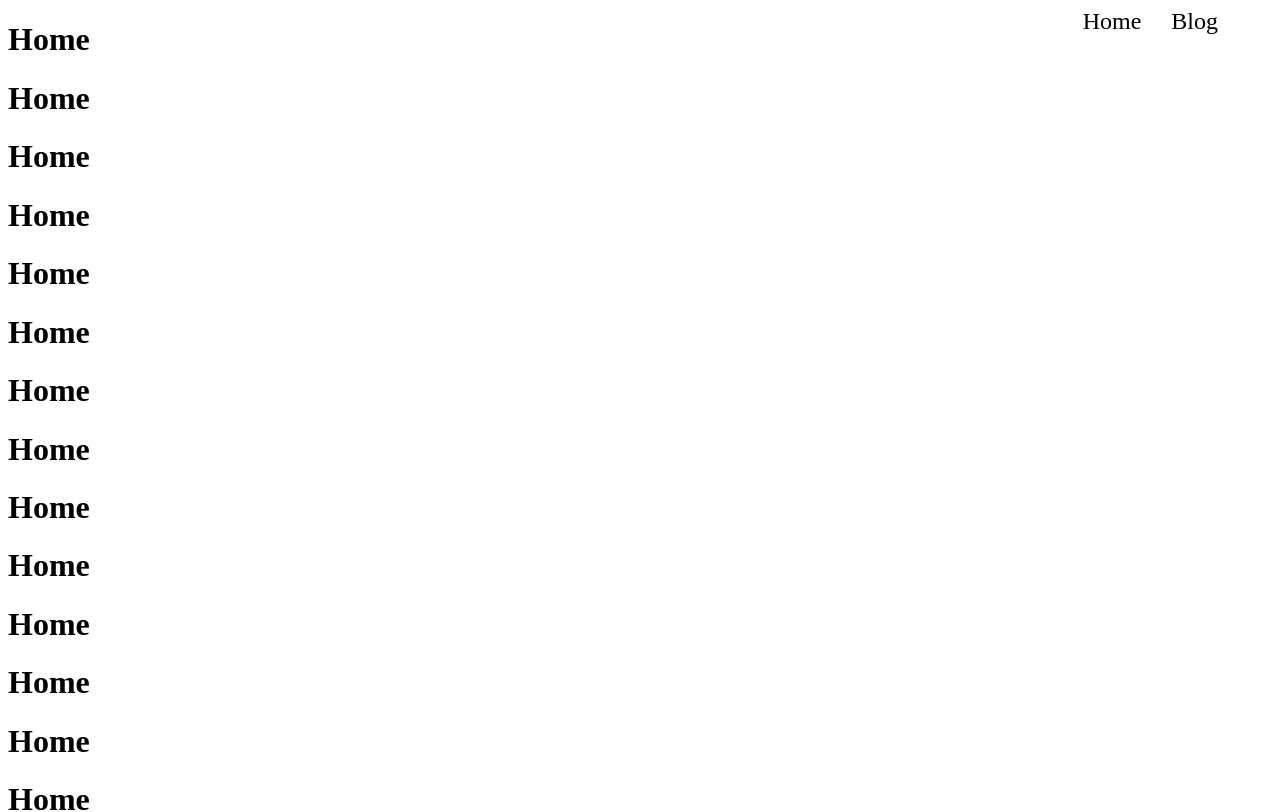
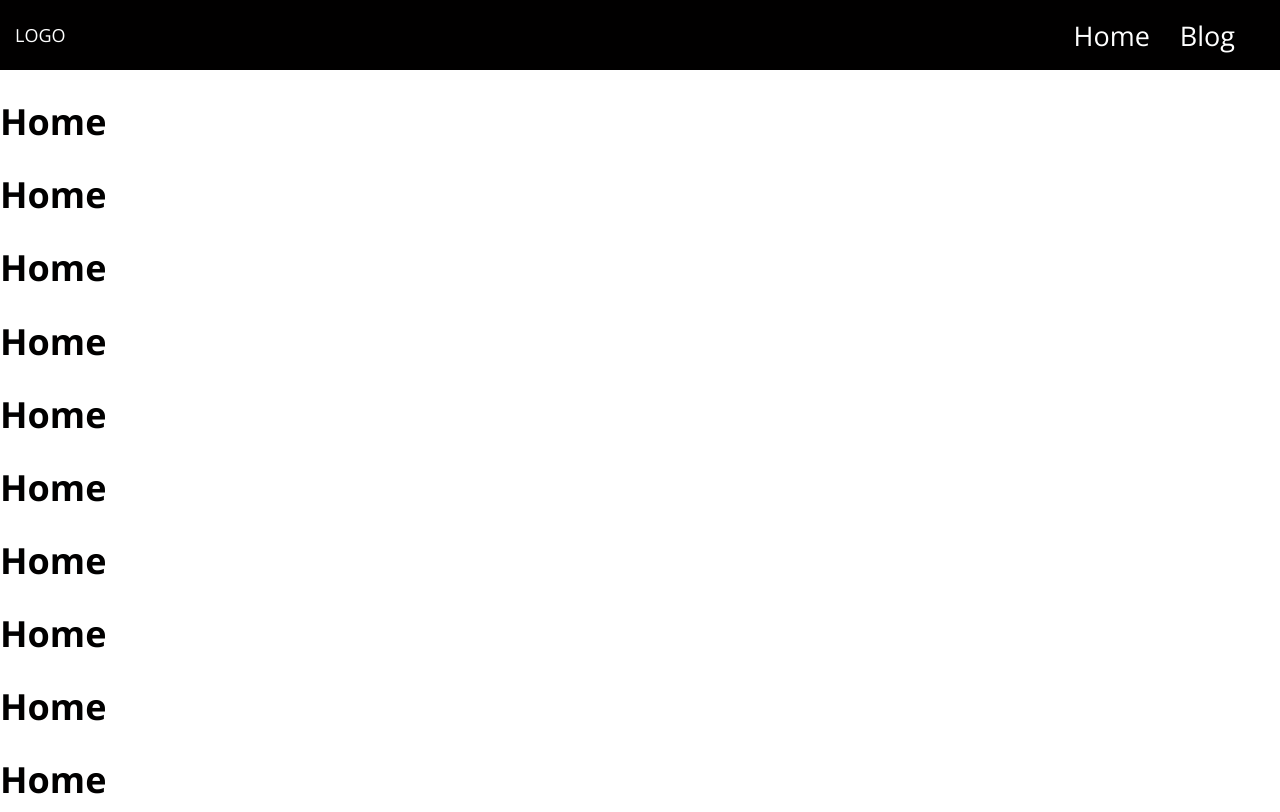
Before and after one commit to Hysumi/react-blog, a React (Create React App) app: page / in a window 1280 px wide. Shown: the top 812 px of the page. Built offline with nearby package versions, Linux system fonts and the light colour scheme.

Commit message:
Adicionar Sass e Gulp

```diff
--- a/package.json
+++ b/package.json
@@ -9,6 +9,12 @@
     "eslint-plugin-import": "^2.13.0",
     "eslint-plugin-jsx-a11y": "^6.0.3",
     "eslint-plugin-react": "^7.10.0",
+    "gulp": "^3.9.1",
+    "gulp-changed": "^3.2.0",
+    "gulp-clean-css": "^3.9.4",
+    "gulp-rename": "^1.3.0",
+    "gulp-sass": "^4.0.1",
+    "gulp-uglify": "^3.0.0",
     "husky": "^0.14.3",
     "react": "^16.4.1",
     "react-dom": "^16.4.1",
--- a/public/index.html
+++ b/public/index.html
@@ -10,6 +10,7 @@
     -->
     <link rel="manifest" href="%PUBLIC_URL%/manifest.json">
     <link rel="shortcut icon" href="%PUBLIC_URL%/favicon.ico">
+    <link href="https://fonts.googleapis.com/css?family=Open+Sans:400,400i,700,700i" rel="stylesheet">
     <!--
       Notice the use of %PUBLIC_URL% in the tags above.
       It will be replaced with the URL of the `public` folder during the build.
--- a/src/App.js
+++ b/src/App.js
@@ -4,6 +4,9 @@ import {
     Link,
     BrowserRouter as Router
 } from "react-router-dom";
+
+// Includes
+import "./assets/css/default.min.css";
 
 // Components
 import NavigationBar from "./components/NavigationBar/NavigationBar";
@@ -69,17 +72,15 @@ const RouteWithSubRoutes = (route) => (
 class App extends Component {
     render () {
         return (
-            <div>
+
             <Router>
-                    <div>
+                <div className="App">
                     <NavigationBar/>
                     <Route exact path="/" component={Home} />
                     <Link to="/tacos">Tacos</Link>
                     {routes.map((route, i) => <RouteWithSubRoutes key={i} {...route} />)}
-
                 </div>
             </Router>
-            </div>
         );
     }
 }
--- /dev/null
+++ b/src/assets/css/default.min.css
@@ -0,0 +1 @@
+body{font-family:"Open Sans",sans-serif;font-size:18px;color:#010000;font-weight:400;font-style:normal;margin:0!important}a{text-decoration:none;-webkit-transition:.4s ease-in-out;-moz-transition:.4s ease-in-out;transition:.4s ease-in-out;cursor:pointer}a:hover{color:#ff1755;-webkit-transition:.4s ease-in-out;-moz-transition:.4s ease-in-out;transition:.4s ease-in-out}.container-fluid{line-height:24px}header{position:fixed;display:block;width:100%;background:#010000;color:#fff;height:70px}header .logo{position:absolute;top:50%;left:15px;-webkit-transform:translateY(-50%);-moz-transform:translateY(-50%);transition:-50%}header nav,header nav ul,header nav ul li{margin:0;padding:0}header nav{position:absolute;top:50%;right:15px;-webkit-transform:translateY(-50%);-moz-transform:translateY(-50%);transition:-50%}header nav ul li{list-style-type:inline-block;display:inline-block;margin-right:20px}header nav ul li.last{margin:0}header nav ul li a{font-size:19px;line-height:normal}
--- /dev/null
+++ b/src/assets/scss/_config.scss
@@ -0,0 +1,57 @@
+/*
+ * Vars
+ */
+
+ $black: #010000;
+ $white: #ffffff;
+ $lightGrey: #e6e6e6;
+ $darkGrey: #333;
+ $red: #ff1755;
+
+ /*
+  * Mixins
+  */
+
+  @mixin translateY ($e) {
+     -webkit-transform: translateY($e);
+     -moz-transform: translateY($e);
+     transition: $e;
+ }
+
+ @mixin transition ($e) {
+     -webkit-transition: $e;
+     -moz-transition: $e;
+     transition: $e;
+ }
+
+ /*
+  * Fonts
+  *
+  * regular 400
+  * regular 400 Italic
+  * bold 700
+  * bold 700 Italic
+  */
+
+ body {
+     font-family: "Open Sans", sans-serif;
+     font-size: 18px;
+     color: $black;
+     font-weight: 400;
+     font-style: normal;
+     margin: 0 !important;
+}
+
+ a {
+     text-decoration: none;
+     @include transition(.4s ease-in-out);
+     cursor: pointer;
+     &:hover {
+         color: $red;
+         @include transition(.4s ease-in-out);
+     }
+ }
+
+ .container-fluid {
+     line-height:  24px;
+ }
--- /dev/null
+++ b/src/assets/scss/default.scss
@@ -0,0 +1,45 @@
+@import "_config.scss";
+
+header {
+    position: fixed;
+    display: block;
+    width: 100%;
+    background: $black;
+    color: $white;
+    height: 70px;
+
+    .logo {
+        position: absolute;
+        top: 50%;
+        left: 15px;
+        @include translateY(-50%);
+    }
+
+    nav,
+    nav ul,
+    nav ul li {
+        margin: 0;
+        padding: 0;
+    }
+
+    nav {
+        position: absolute;
+        top: 50%;
+        right: 15px;
+        @include translateY(-50%);
+
+        ul li {
+            list-style-type: inline-block;
+            display:  inline-block;
+            margin-right: 20px;
+
+            &.last {
+                margin: 0;
+            }
+            a {
+                font-size: 19px;
+                line-height: normal;
+            }
+        }
+    }
+}
--- a/src/components/NavigationBar/NavigationBar.js
+++ b/src/components/NavigationBar/NavigationBar.js
@@ -4,14 +4,18 @@ import { NavigationContainer, NavItem } from "./NavigationBar.style";
 class NavigationBar extends Component {
     render () {
         return (
-            <NavigationContainer>
+            <header>
+                <div className="logo">LOGO</div>
+                <nav>
                     <NavItem to="/">
                         Home
                     </NavItem>
                     <NavItem to="/blog">
                         Blog
                     </NavItem>
-            </NavigationContainer>
+                </nav>
+            </header>
+
         );
     }
 }
--- a/src/components/NavigationBar/NavigationBar.style.js
+++ b/src/components/NavigationBar/NavigationBar.style.js
@@ -3,9 +3,7 @@ import { Flex, Div } from "../../theme/grid";
 import { Link } from "react-router-dom";
 
 export const NavigationContainer = styled(Flex)`
-    position: fixed;
-    right: 2em;
-    top: 0.5em;
+
 `;
 
 export const NavItem = styled(Link)`
@@ -14,7 +12,7 @@ export const NavItem = styled(Link)`
     cursor: pointer;
     position: relative;
     text-decoration: none;
-    color: black;
+    color: white;
 
     &:hover{
         color: yellow;
--- a/src/containers/Home/Home.js
+++ b/src/containers/Home/Home.js
@@ -1,9 +1,9 @@
 import React, { Component } from "react";
-
+import { Page } from "./Home.style";
 export default class Home extends Component {
     render () {
         return (
-            <div>
+            <Page>
                 <h1> Home </h1>
                 <h1> Home </h1>
                 <h1> Home </h1>
@@ -53,7 +53,7 @@ export default class Home extends Component {
                 <h1> Home </h1>
                 <h1> Home </h1>
                 <h1> Home </h1>
-            </div>
+            </Page>
         );
     }
 }
--- /dev/null
+++ b/src/containers/Home/Home.style.js
@@ -0,0 +1,6 @@
+import styled from "styled-components";
+import { Flex } from "../../theme/grid";
+
+export const Page = styled(Flex)`
+    display: inline-block;
+`;
```
Also changed, not shown: gulpfile.js (added, +41 -0 lines), 1 other file (tests, documents, lock files or other folders). Lines whose indentation alone changed are shown as unchanged.
